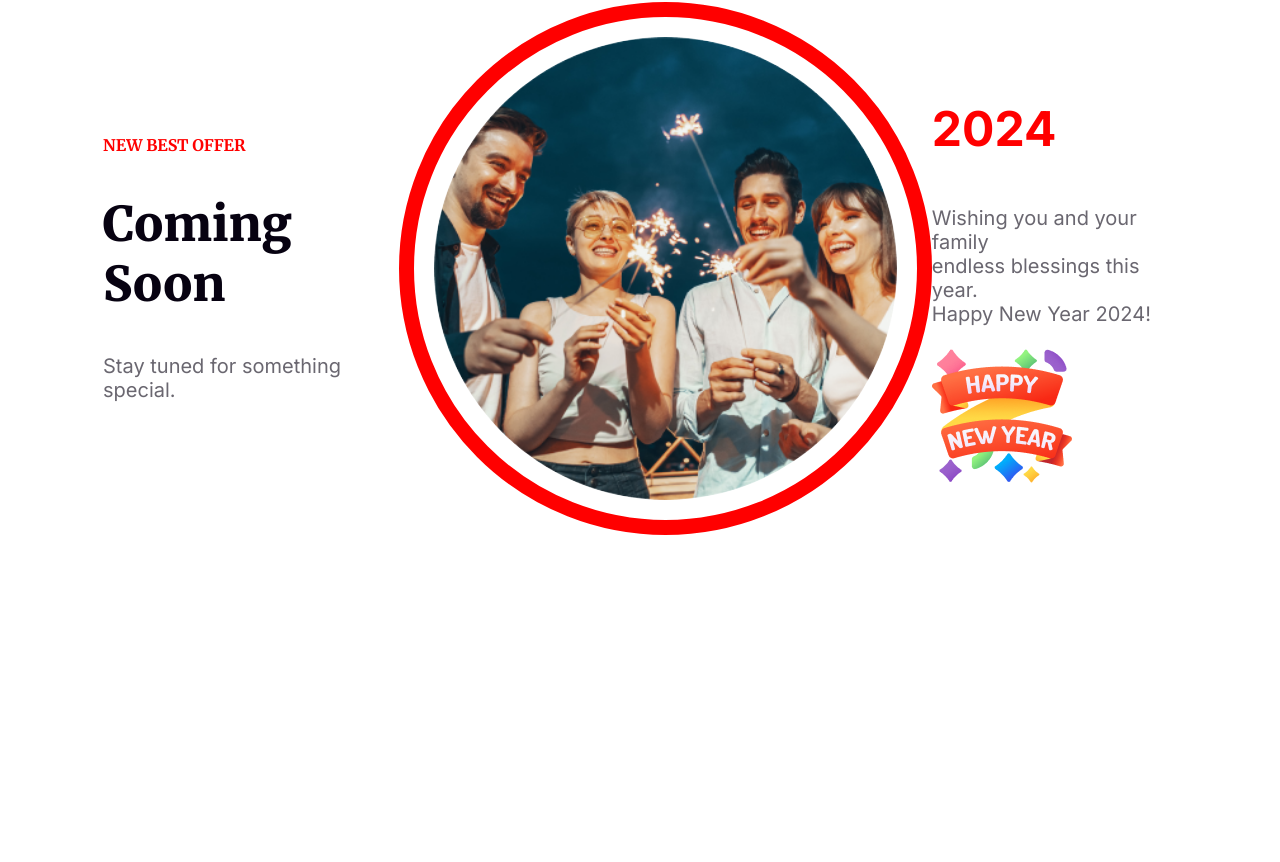
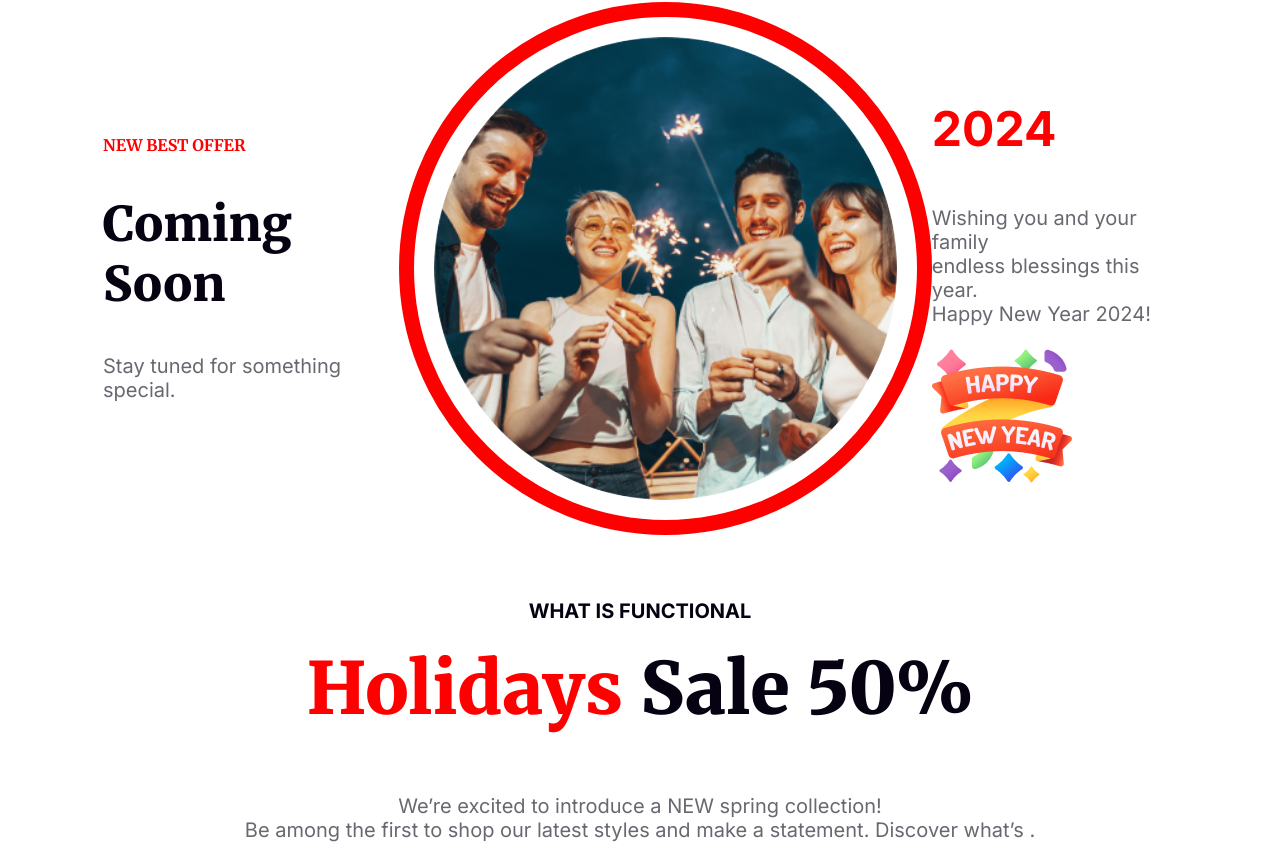
Before and after one commit to jarintasnimsinigdha/new-laptop-repo, a plain HTML site: page index.html in a window 1280 px wide. Shown: the part 2658-3520 px from the top of the page. Before the commit the page ends 3205 px from the top, so only its background shows below. Drawn offline with Linux system fonts and the light colour scheme.

Commit message:
added holiday

```diff
--- a/index.html
+++ b/index.html
@@ -65,6 +65,15 @@
                     <br> Happy New Year 2024!</p>
                 <img src="resources/Group 96.png" alt="">
             </div>
+        </section>
+        <section class="holliday-text">
+            <div>
+                <p class="FUNCTIONAL"><b>WHAT IS FUNCTIONAL</b></p>
+                <h2 class="Holidays-title"><span class="color">Holidays</span> Sale 50%</h2>
+                <p class="holliday-descri">We’re excited to introduce a NEW spring collection! <br>
+                    Be among the first to shop our latest styles and make a statement.
+                    Discover what’s .</p>
+            </div>
 
         </section>
 
--- a/style/styles.css
+++ b/style/styles.css
@@ -181,14 +181,14 @@ body {
 }
 
 
- /*.Ellipse{
+/*.Ellipse{
     border: 15px solid #F00;
     border-radius: 50%;
     width: 463px;
     height: 463px;
 }*/
 
-.Ellipse{
+.Ellipse {
     border: 15px solid #F00;
     border-radius: 50%;
     padding: 20px;
@@ -218,3 +218,30 @@ body {
     font-size: 48px;
     font-weight: 700;
 }
+
+/*holliday-text*/
+.FUNCTIONAL {
+    color: #070211;
+    text-align: center;
+    font-family: Inter;
+    font-size: 20px;
+    font-weight: 500;
+    margin-top: 60px;
+}
+
+.Holidays-title {
+    color: #070211;
+    font-family: Merriweather;
+    text-align: center;
+    font-size: 72px;
+    font-weight: 900;
+    margin-top: 10px;
+}
+.holliday-descri{
+    color: rgba(7, 2, 17, 0.60);
+    text-align: center;
+    font-family: Inter;
+    font-size: 20px;
+    font-weight: 500;
+
+}
```
